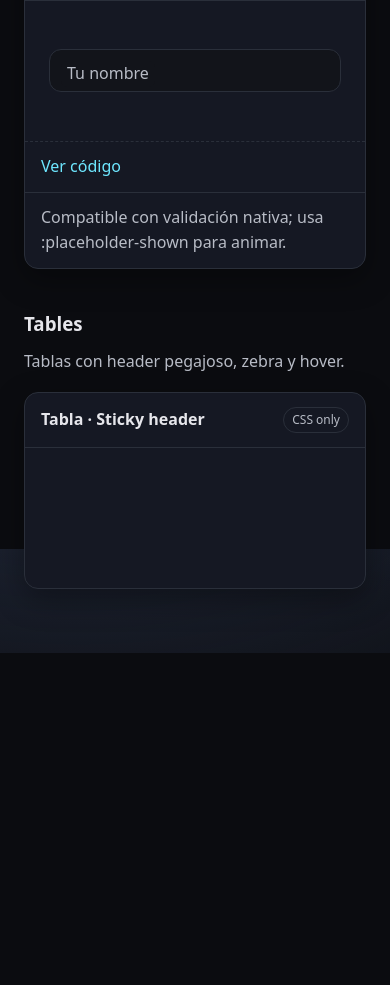
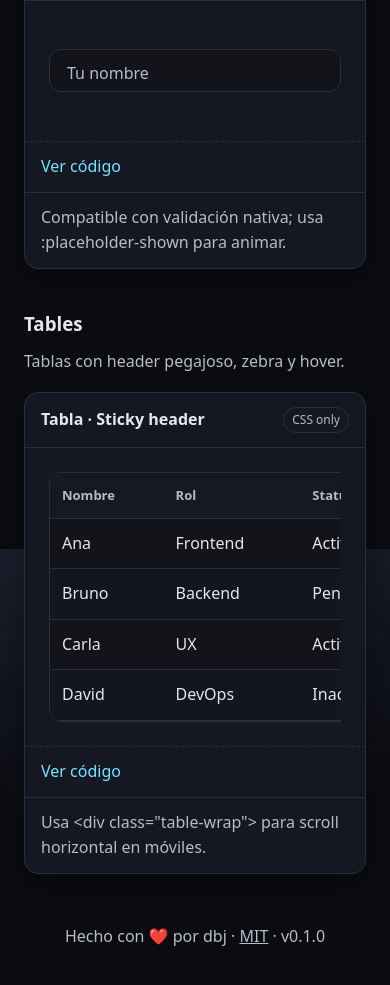
Before and after one commit to dianfer19/DbjWebComponents, a plain HTML site: page index.html in a window 390 px wide. Shown: the part 1139-2124 px from the top of the page. Before the commit the page ends 1792 px from the top, so only its background shows below. Drawn offline with Linux system fonts and the light colour scheme.

Commit message:
refactor: improve semantic HTML and attribute order
Se corrigió el orden de atributos y se optimizó el uso semántico de HTML en todo el archivo. Esto mejora la legibilidad, consistencia y accesibilidad del código.

```diff
--- a/index.html
+++ b/index.html
@@ -1,12 +1,12 @@
 <!doctype html>
-<html lang="es" dir="ltr">
+<html dir="ltr" lang="es">
 <head>
     <meta charset="utf-8"/>
-    <meta name="viewport" content="width=device-width, initial-scale=1"/>
+    <meta content="width=device-width, initial-scale=1" name="viewport"/>
     <title>dbj-webcomponents · Gallery</title>
-    <meta name="description" content="Colección de Web Components reutilizables: loaders, inputs, tablas y más."/>
-    <meta name="color-scheme" content="light dark"/>
-    <link rel="stylesheet" href="assets/styles.css"/>
+    <meta content="Colección de Web Components reutilizables: loaders, inputs, tablas y más." name="description"/>
+    <meta content="light dark" name="color-scheme"/>
+    <link href="assets/styles.css" rel="stylesheet"/>
 </head>
 <body>
 <div class="container">
@@ -23,7 +23,7 @@
         </div>
         <div class="actions">
             <label class="toggle" title="Alternar tema">
-                <input id="theme-toggle" type="checkbox" checked/>
+                <input checked id="theme-toggle" type="checkbox"/>
                 <svg aria-hidden="true" viewBox="0 0 24 24">
                     <path d="M12 3a1 1 0 0 1 1 1v2a1 1 0 1 1-2 0V4a1 1 0 0 1 1-1Zm0 14a5 5 0 1 1 0-10 5 5 0 0 1 0 10Zm8-5a1 1 0 0 1 1 1h0a1 1 0 1 1-2 0h0a1 1 0 0 1 1-1ZM4 12a1 1 0 0 1 1 1h0a1 1 0 1 1-2 0h0a1 1 0 0 1 1-1Zm14.95 6.536a1 1 0 0 1-1.415 1.415l-1.415-1.414a1 1 0 1 1 1.415-1.415l1.415 1.414ZM7.88 6.05a1 1 0 1 1-1.414-1.415L7.88 3.22A1 1 0 0 1 9.293 4.636L7.88 6.05Zm8.485-1.415a1 1 0 0 1 1.415 1.415L16.364 7.465A1 1 0 1 1 14.95 6.05L16.364 4.636ZM6.05 16.364a1 1 0 1 1 1.415 1.415L6.05 19.192a1 1 0 0 1-1.415-1.415l1.415-1.414Z"
                           fill="currentColor"/>
@@ -42,7 +42,7 @@
     </section>
 
     <!-- Loaders -->
-    <section id="loaders" class="anchor">
+    <section class="anchor" id="loaders">
         <h3>Loaders</h3>
         <p class="section-desc">Indicadores de carga minimalistas y performantes.</p>
         <div class="grid">
@@ -52,7 +52,7 @@
                     <span class="badge">CSS only</span>
                 </div>
                 <div class="preview">
-                    <div class="ring" aria-label="Cargando" role="status"></div>
+                    <div aria-label="Cargando" class="ring" role="status"></div>
                 </div>
                 <details>
                     <summary>Ver código</summary>
@@ -71,7 +71,7 @@
     </section>
 
     <!-- Inputs -->
-    <section id="inputs" class="anchor">
+    <section class="anchor" id="inputs">
         <h3>Inputs</h3>
         <p class="section-desc">Campos listos para UX moderna (focus, label flotante, accesibilidad).</p>
         <div class="grid">
@@ -82,8 +82,8 @@
                 </div>
                 <div class="preview">
                     <div class="field">
-                        <input id="demo-name" type="text" placeholder=" " aria-labelledby="lbl-name"/>
-                        <label id="lbl-name" for="demo-name">Tu nombre</label>
+                        <input aria-labelledby="lbl-name" id="demo-name" placeholder=" " type="text"/>
+                        <label for="demo-name" id="lbl-name">Tu nombre</label>
                     </div>
                 </div>
                 <details>
@@ -101,7 +101,7 @@
     </section>
 
     <!-- Tables -->
-    <section id="tables" class="anchor">
+    <section class="anchor" id="tables">
         <h3>Tables</h3>
         <p class="section-desc">Tablas con header pegajoso, zebra y hover.</p>
         <div class="grid">
@@ -112,4 +112,60 @@
                 </div>
                 <div class="preview">
                     <div class="table-wrap">
-                        <table class="dbj" role="table" aria-label="Tabla de ejemplo
+                        <table aria-label="Tabla de ejemplo" class="dbj" role="table">
+                            <thead>
+                            <tr>
+                                <th>Nombre</th>
+                                <th>Rol</th>
+                                <th>Status</th>
+                                <th>Acciones</th>
+                            </tr>
+                            </thead>
+                            <tbody>
+                            <tr>
+                                <td>Ana</td>
+                                <td>Frontend</td>
+                                <td>Activa</td>
+                                <td>Ver</td>
+                            </tr>
+                            <tr>
+                                <td>Bruno</td>
+                                <td>Backend</td>
+                                <td>Pendiente</td>
+                                <td>Editar</td>
+                            </tr>
+                            <tr>
+                                <td>Carla</td>
+                                <td>UX</td>
+                                <td>Activa</td>
+                                <td>Ver</td>
+                            </tr>
+                            <tr>
+                                <td>David</td>
+                                <td>DevOps</td>
+                                <td>Inactivo</td>
+                                <td>—</td>
+                            </tr>
+                            </tbody>
+                        </table>
+                    </div>
+                </div>
+                <details>
+                    <summary>Ver código</summary>
+                    <pre><code>&lt;div class="table-wrap"&gt;
+  &lt;table class="dbj"&gt;...&lt;/table&gt;
+&lt;/div&gt;
+
+/* CSS base en el &lt;head&gt; (ver .dbj y thead sticky) */</code></pre>
+                </details>
+                <div class="meta">Usa &lt;div class="table-wrap"&gt; para scroll horizontal en móviles.</div>
+            </article>
+        </div>
+    </section>
+
+    <footer>
+        Hecho con ❤️ por dbj · <a href="#">MIT</a> · v0.1.0
+    </footer>
+</div>
+</body>
+</html>
```
